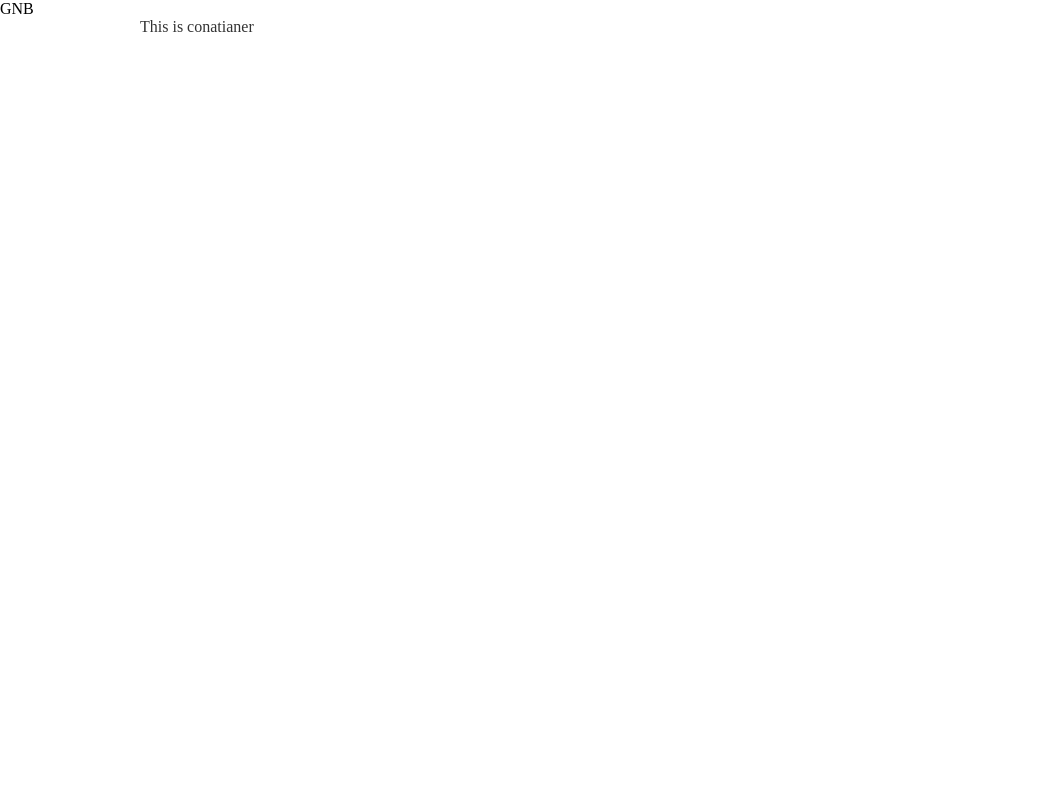
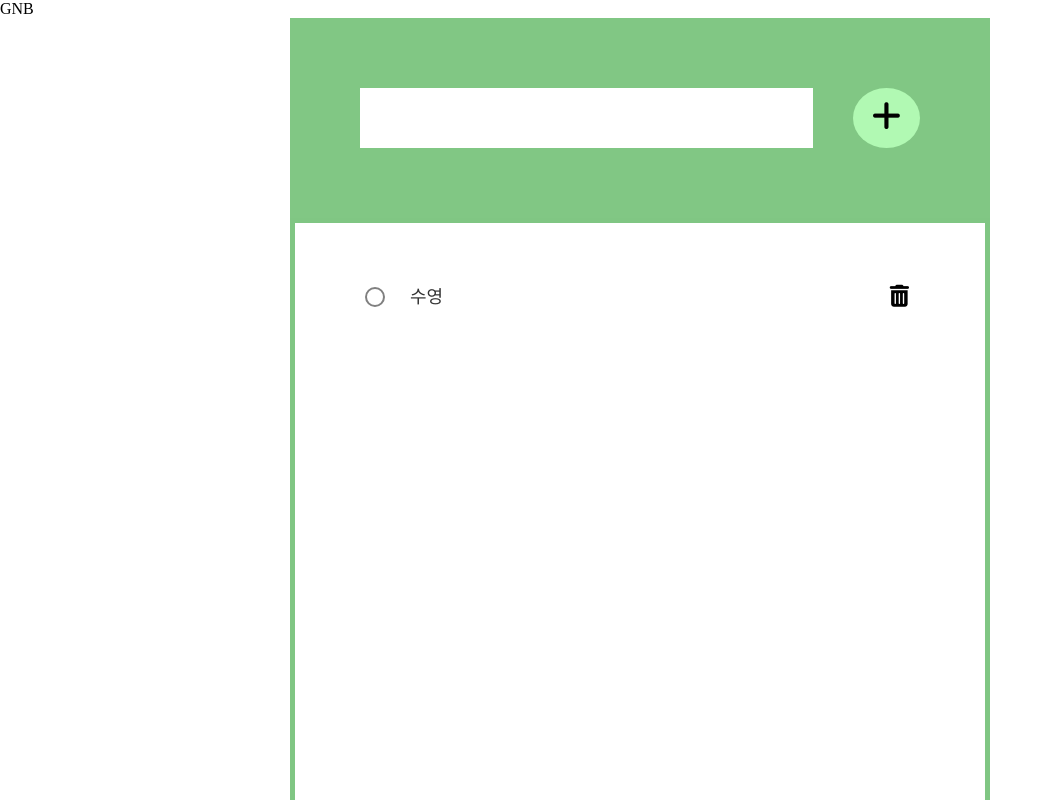
Before and after one commit to NariP/modoo-todo, a React (Create React App) app: page / in a window 1280 px wide. Shown: the top 800 px of the page, without its empty margins (0-1053 px from the left). Built offline with nearby package versions, Linux system fonts and the light colour scheme.

Commit message:
design: Todo component UI #13

```diff
--- a/public/index.html
+++ b/public/index.html
@@ -12,6 +12,10 @@
     <link rel="apple-touch-icon" href="%PUBLIC_URL%/logo192.png" />
     <link rel="manifest" href="%PUBLIC_URL%/manifest.json" />
     <title>모두의 투두리스트</title>
+    <script
+      src="https://kit.fontawesome.com/362db53098.js"
+      crossorigin="anonymous"
+    ></script>
   </head>
   <body>
     <noscript>You need to enable JavaScript to run this app.</noscript>
--- a/src/App.tsx
+++ b/src/App.tsx
@@ -1,10 +1,10 @@
 import { Layout } from 'components/Layout';
-import { TodoContainer } from 'pages/todo';
+import TodoPage from 'pages/Todo';
 
 function App() {
   return (
     <Layout>
-      <TodoContainer />
+      <TodoPage />
     </Layout>
   );
 }
--- /dev/null
+++ b/src/components/Todo/TodoContainer.tsx
@@ -0,0 +1,7 @@
+import TodoPresenter from './TodoPresenter';
+
+const TodoContainer = () => {
+  return <TodoPresenter />;
+};
+
+export default TodoContainer;
--- /dev/null
+++ b/src/components/Todo/TodoPresenter.tsx
@@ -0,0 +1,127 @@
+import styled from 'styled-components';
+
+interface ITodoPresenter {
+  //
+}
+
+const TodoPresenter: React.FC<ITodoPresenter> = () => {
+  return (
+    <Wrapper>
+      <SubWrapper>
+        <Header>
+          <Form>
+            <Input />
+          </Form>
+          <Btn>
+            <i className="fas fa-plus"></i>
+          </Btn>
+        </Header>
+        <Body>
+          <Row>
+            <ItemWrapper>
+              <Checkbox></Checkbox>
+              <Item>수영</Item>
+            </ItemWrapper>
+            <DeleteBtn>
+              <i className="fas fa-trash-alt"></i>
+            </DeleteBtn>
+          </Row>
+        </Body>
+      </SubWrapper>
+    </Wrapper>
+  );
+};
+
+export default TodoPresenter;
+
+const Wrapper = styled.div`
+  width: 100%;
+  display: flex;
+  justify-content: center;
+`;
+
+const SubWrapper = styled.div`
+  width: 700px;
+  text-align: center;
+`;
+
+const Header = styled.div`
+  display: flex;
+  justify-content: space-between;
+  height: 200px;
+  padding: 70px;
+  background-color: #81c784;
+`;
+
+const Form = styled.form`
+  width: 100%;
+  height: 100%;
+  margin-right: 40px;
+`;
+
+const Input = styled.input`
+  width: 100%;
+  height: 100%;
+  border: none;
+  outline: none;
+  font-size: 33px;
+  padding-left: 20px;
+`;
+
+const Body = styled.div`
+  height: 800px;
+  border: 5px solid #80c683;
+  padding: 50px;
+  display: flex;
+  flex-direction: column;
+`;
+
+const Row = styled.div`
+  display: flex;
+  justify-content: space-between;
+  align-items: center;
+  padding: 10px 20px;
+`;
+
+const ItemWrapper = styled.div`
+  display: flex;
+  align-items: center;
+`;
+
+const Item = styled.div`
+  font-size: 18px;
+`;
+
+const Btn = styled.button`
+  width: 80px;
+  font-size: 33px;
+  border: none;
+  cursor: pointer;
+  border-radius: 50%;
+  background-color: #b1f9b3;
+  transition: transform 200ms ease-in;
+  :hover {
+    transform: scale(1.1);
+  }
+`;
+
+const DeleteBtn = styled.button`
+  font-size: 22px;
+  background-color: transparent;
+  border: none;
+  cursor: pointer;
+  transition: transform 200ms ease-in;
+  :hover {
+    transform: scale(1.2);
+  }
+`;
+
+const Checkbox = styled.button`
+  width: 20px;
+  height: 20px;
+  border-radius: 50%;
+  border: 2px solid gray;
+  background-color: transparent;
+  margin-right: 25px;
+  cursor: pointer;
+`;
--- a/src/pages/todo/index.ts
+++ b/src/components/Todo/index.ts
@@ -1,2 +1 @@
 export { default as TodoContainer } from './TodoContainer';
-export { default as TodoPresenter } from './TodoPresenter';
--- /dev/null
+++ b/src/pages/Todo/index.tsx
@@ -0,0 +1,7 @@
+import { TodoContainer } from 'components/Todo';
+
+const TodoPage: React.FC = () => {
+  return <TodoContainer />;
+};
+
+export default TodoPage;
--- a/src/pages/todo/TodoContainer.tsx
+++ /dev/null
@@ -1,7 +0,0 @@
-import React from 'react';
-
-const TodoContainer = () => {
-  return <div>This is conatianer</div>;
-};
-
-export default TodoContainer;
--- a/src/pages/todo/TodoPresenter.tsx
+++ /dev/null
@@ -1,7 +0,0 @@
-import React from 'react';
-
-const TodoPresenter = () => {
-  return <div></div>;
-};
-
-export default TodoPresenter;
```
